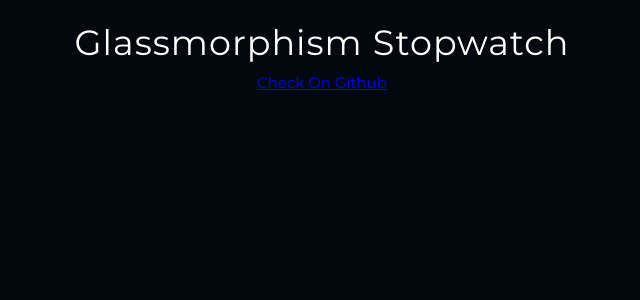
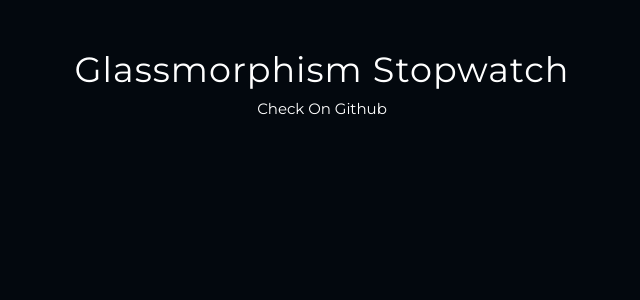
Before and after one commit to nat-davydova/glassmorphism-stopwatch, a React (Vite) app: page / in a window 1280 px wide. Shown: the top 300 px of the page, without its empty margins (318-958 px from the left). Built offline with nearby package versions, Linux system fonts and the light colour scheme.

Commit message:
feat: improve title styles

```diff
--- a/src/App.css
+++ b/src/App.css
@@ -33,3 +33,8 @@ body {
     color: var(--font-color--default);
     background-color: var(--bg-color--dark);
 }
+
+body a {
+    color: inherit;
+    text-decoration: none;
+}
--- a/src/components/DemoHeader/DemoHeader.module.css
+++ b/src/components/DemoHeader/DemoHeader.module.css
@@ -1,10 +1,11 @@
 .header {
     max-width: 600px;
-    margin: auto;
+    margin: 50px auto;
     text-align: center;
 }
 
 .header__title {
+    margin-top: 0;
     margin-bottom: 10px;
     font-size: var(--font-size--xxl);
     font-weight: var(--font-weight--default);
```
